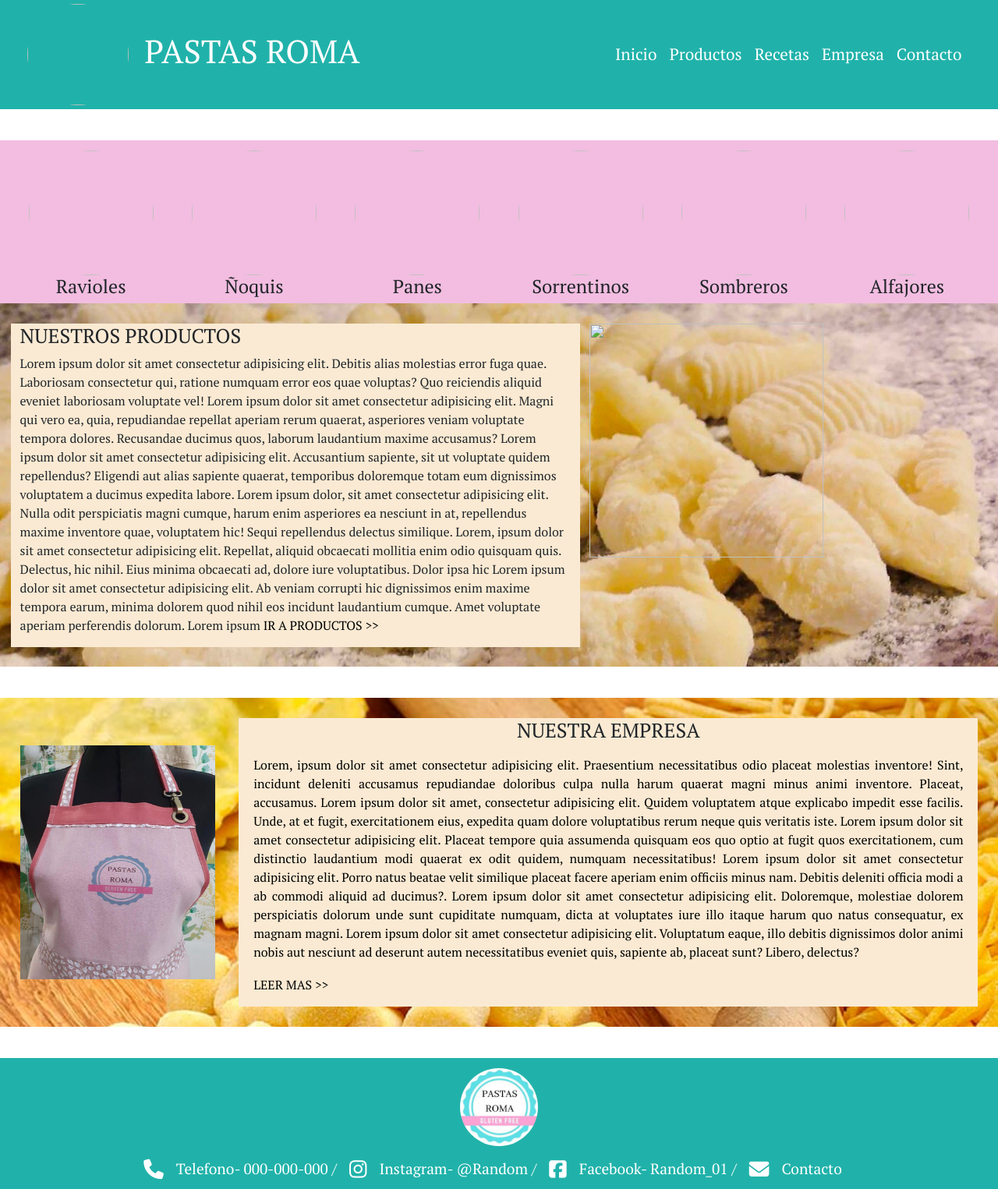
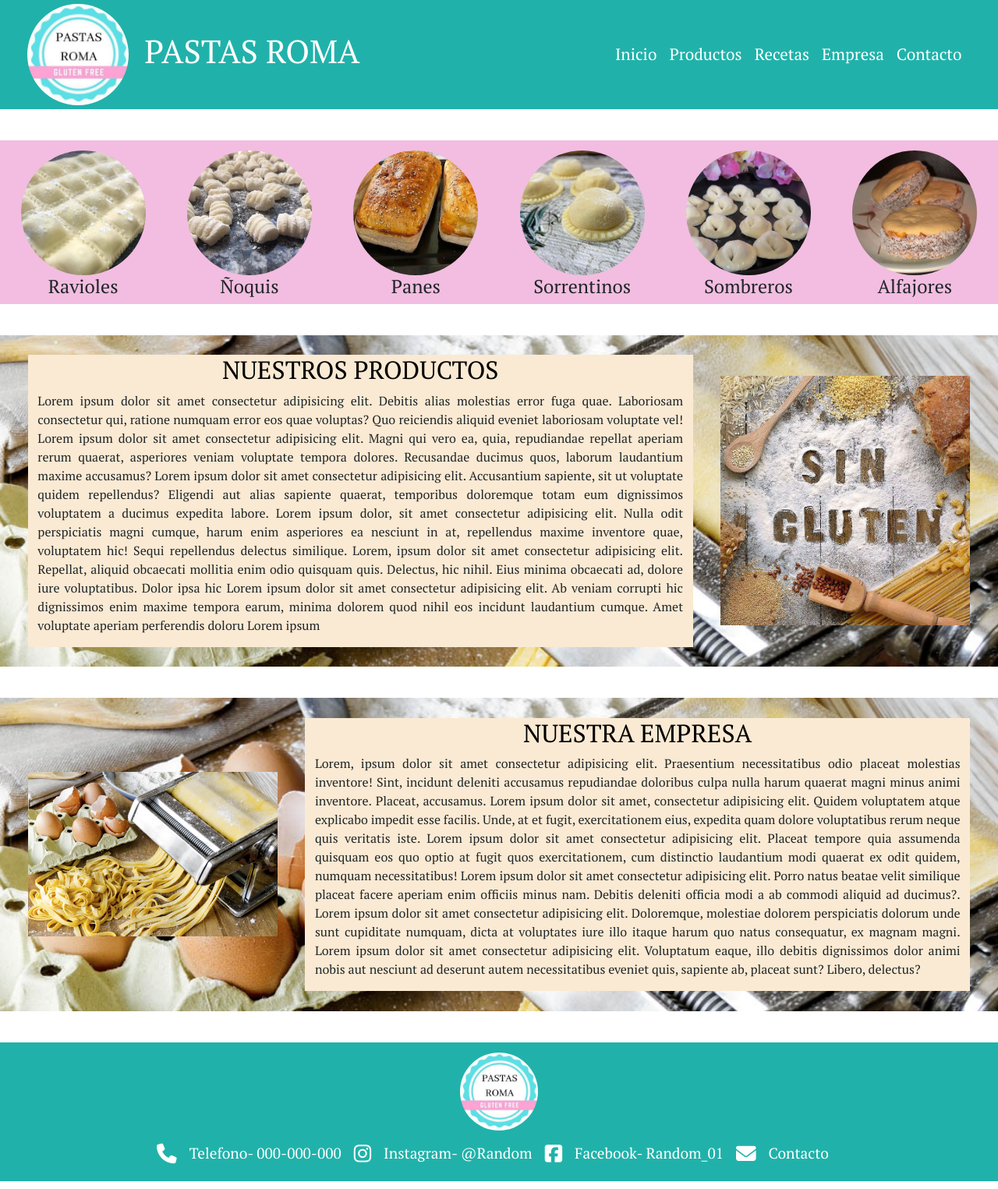
Before and after one commit to Facundo-Alles/proyecto_alles, a plain HTML site: page index.html in a window 1280 px wide. Shown: the whole page at 78% size. Drawn offline with nearby package versions, Linux system fonts and the light colour scheme.

Commit message:
agregando boostrap index

```diff
--- a/css/estilos2.css
+++ b/css/estilos2.css
@@ -12,8 +12,7 @@
     grid-template-rows: auto;
     grid-template-areas: "header"
                          "main"
-                        "footer";
-
+                         "footer";
 }
 
 /*Inicio header*/
@@ -48,6 +47,9 @@
 }
 /*Fin header*/
 
+.main{
+    grid-area: main;
+}
 
 /*Inicio carrusel de productos*/
 .contenedor__carrusel{
@@ -57,104 +59,43 @@
 .carrusel__productos{
     padding-top: 1%;
 }
+/*Fin carrusel de productos*/
 
-/*Fin carrusel de productos*/
-/*Descripcion de los productos*/
-.productos {
+/*Descripcion de los productos y empresa*/
+.descripcion{
     margin-top: 40px;
-    background-image: url(../imagenes/fondonoquis.jpg);
+    padding: 2% 0%;
+    overflow-x: hidden;
+}
+
+.descripcion__imagen{
+    width: 100%;
+    height: 100%;
+}
+.descripcion__texto{
+    background-color: #FAEAD3;
+    text-align: justify;
+    padding: 0% 1%;
+}
+.descripcion__titulo__link{
+    text-decoration: none;
+    color: black;
+}
+/*Modificativos*/
+.fondo__productos{
+    background-image: url(../imagenes/fondoempresa.jpg);
     background-size: cover;
     background-attachment: fixed;
-    padding: 2%;
 }
-
-.productos__descripcion {
-    background-color: #FAEAD3;
-}
-
-.productos__descripcion__titulo {
-    font-size: 1.6rem;
-}
-
-.l {
-    font-size: 1rem;
-}
-
-.productos__descripcion__link {
-    text-decoration: none;
-    color: black;
-    padding-top: 2%;
-}
-
-.productos__imagen {
-    display: flex;
-    align-items: center;
-    justify-content: center;
-    flex-direction: column;
-}
-
-.productos__imagen__imagen {
-    height: 300px;
-    width: 300px;
-}
-
-/*Fin descripcion de los productos*/
-/*Inicio descripcion de la empresa*/
-.empresa {
-    display: flex;
-    flex-direction: row;
-    margin-top: 40px;
-    width: 100%;
-    height: auto;
-    justify-content: space-between;
-    background-image: url(../imagenes/fondoempresa2.jpg);
+.fondo__empresa{
+    background-image: url(../imagenes/fondoempresa.jpg);
     background-size: cover;
     background-attachment: fixed;
-    padding: 2%;
 }
+/*Fin descripcion de los productos y empresa*/
 
-.empresa__imagen {
-    display: flex;
-    align-items: center;
-    justify-content: center;
-    flex-direction: column;
-}
 
-.empresa__imagen__imagen {
-    height: 300px;
-    width: 250px;
-}
 
-.empresa__descripcion {
-    display: flex;
-    flex-direction: column;
-    align-items: center;
-    justify-content: center;
-    background-color: #FAEAD3;
-    margin-left: 2.5%;
-}
-
-.empresa__descripcion__titulo {
-    font-size: 1.6rem;
-}
-
-.empresa__descripcion__texto {
-    display: flex;
-    flex-direction: column;
-    margin-top: 1%;
-    text-align: justify;
-    padding: 0% 2%;
-    color: black;
-    font-size: 1rem;
-}
-
-.empresa__descripcion__link {
-    text-decoration: none;
-    color: black;
-    padding-top: 2%;
-}
-
-/*Fin descripcion de la empresa*/
 /*inicio footer*/
 .footer {
     grid-area: footer;
--- a/index.html
+++ b/index.html
@@ -20,72 +20,72 @@
 
   <div class="container__grid">
 
-    <header class=".container-fluid header d-flex justify-content-between align-items-center sticky-top">
+    <header class="header d-flex justify-content-between align-items-center sticky-top">
       <div class="animate__animated animate__zoomIn d-flex">
-        <a class="navbar-brand d-flex align-items-center header__logo" href="../proyecto/index.html">
-          <img src="../proyecto/imagenes/logo.jpeg" alt="" class="header__logo__imagen">
+        <a class="navbar-brand d-flex align-items-center header__logo" href="index.html">
+          <img src="./imagenes/logo.jpeg" alt="" class="header__logo__imagen">
           <h1 class="header__logo__titulo">Pastas Roma</h1>
         </a>
       </div>
       <nav class="navbar navbar-expand-lg navbar-light animate__animated animate__zoomIn header__nav">
         <ul class="navbar-nav d-flex align-items-center">
           <li class="nav-item">
-            <a class="nav-link text-white" href="../proyecto/index.html">Inicio</a>
+            <a class="nav-link text-white" href="index.html">Inicio</a>
           </li>
           <li class="nav-item">
-            <a class="nav-link text-white" href="../proyecto/paginas/productos.html">Productos</a>
+            <a class="nav-link text-white" href="./paginas/productos.html">Productos</a>
           </li>
           <li class="nav-item">
-            <a class="nav-link text-white" href="../proyecto/paginas/recetas.html">Recetas</a>
+            <a class="nav-link text-white" href="./paginas/recetas.html">Recetas</a>
           </li>
           <li class="nav-item">
-            <a class="nav-link text-white" href="../proyecto/paginas/empresa.html">Empresa</a>
+            <a class="nav-link text-white" href="./paginas/empresa.html">Empresa</a>
           </li>
           <li class="nav-item">
-            <a class="nav-link text-white" href="../proyecto/paginas/contacto.html">Contacto</a>
+            <a class="nav-link text-white" href="./paginas/contacto.html">Contacto</a>
           </li>
         </ul>
       </nav>
     </header>
 
-    <main>
+    <main class="main">
 
       <!-- Inicio carrusel de productos -->
-      <div class="container-fluid contenedor__carrusel">
+      <div class="contenedor__carrusel">
         <div class="d-flex justify-content-around carrusel__productos">
           <div class="d-flex flex-column align-items-center">
-            <img class="rounded-circle" width="160" height="160" src="../proyecto/imagenes/ravioles.jpeg">
-            <h4>Ravioles</h2>
+            <img class="rounded-circle" width="160" height="160" src="./imagenes/ravioles.jpeg">
+            <h4>Ravioles</h4>
           </div>
           <div class="d-flex flex-column align-items-center">
-            <img class="rounded-circle" width="160" height="160" src="../proyecto/imagenes/noquis.jpeg">
-            <h4>Ñoquis</h2>
+            <img class="rounded-circle" width="160" height="160" src="./imagenes/noquis.jpeg">
+            <h4>Ñoquis</h4>
           </div>
           <div class="d-flex flex-column align-items-center">
-            <img class="rounded-circle" width="160" height="160" src="../proyecto/imagenes/panes.jpeg">
-            <h4>Panes</h2>
+            <img class="rounded-circle" width="160" height="160" src="./imagenes/panes.jpeg">
+            <h4>Panes</h4>
           </div>
           <div class="d-flex flex-column align-items-center">
-            <img class="rounded-circle" width="160" height="160" src="../proyecto/imagenes/sorrentinos2.jpeg">
-            <h4>Sorrentinos</h2>
+            <img class="rounded-circle" width="160" height="160" src="./imagenes/sorrentinos2.jpeg">
+            <h4>Sorrentinos</h4>
           </div>
           <div class="d-flex flex-column align-items-center">
-            <img class="rounded-circle" width="160" height="160" src="../proyecto/imagenes/sombreros.jpeg">
-            <h4>Sombreros</h2>
+            <img class="rounded-circle" width="160" height="160" src="./imagenes/sombreros.jpeg">
+            <h4>Sombreros</h4>
           </div>
           <div class="d-flex flex-column align-items-center">
-            <img class="rounded-circle" width="160" height="160" src="../proyecto/imagenes/alfajores.jpeg">
-            <h4>Alfajores</h2>
+            <img class="rounded-circle" width="160" height="160" src="./imagenes/alfajores.jpeg">
+            <h4>Alfajores</h4>
           </div>
         </div>
       </div>
       <!-- Fin carrusel de productos -->
 
-      <!-- Descripcion de los productos -->
-      <div class="row productos justify-content-between">
-        <div class="col-7 productos__descripcion">
-          <h2 class="featurette-heading productos__descripcion__titulo">NUESTROS PRODUCTOS</h2>
-          <p class="lead text-justify fs-6">Lorem ipsum dolor sit amet consectetur adipisicing elit. Debitis
+      <!-- Inicio descripcion de los productos -->
+      <div class="descripcion fondo__productos d-flex justify-content-evenly align-items-center">
+        <div class="col-8 d-flex flex-column align-items-center descripcion__texto">
+          <a class="descripcion__titulo__link" href="./paginas/productos.html"><h2 class="">NUESTROS PRODUCTOS</h2></a>
+          <p class="">Lorem ipsum dolor sit amet consectetur adipisicing elit. Debitis
             alias
             molestias error fuga quae.
             Laboriosam consectetur qui, ratione numquam error eos quae voluptas? Quo reiciendis aliquid eveniet
@@ -102,27 +102,26 @@
             Lorem
             ipsum dolor sit amet consectetur adipisicing elit. Ab veniam corrupti hic dignissimos enim maxime tempora
             earum, minima dolorem quod nihil eos incidunt laudantium cumque. Amet voluptate aperiam perferendis
-            dolorum.
-            Lorem ipsum
-            <a class="productos__descripcion__link" href="./paginas/productos.html"> IR A PRODUCTOS >> </a>
+            doloru Lorem ipsum
           </p>
         </div>
-        <div class="col-5">
-          <img class="productos__imagen__imagen" src="../proyecto/imagenes/empresa3.jpeg">
+        <div class="col-3">
+          <a href="./paginas/empresa.html"><img class="descripcion__imagen" src="./imagenes/empresa3.jpeg"
+              alt="fotoempresa" /></a>
         </div>
       </div>
-      <!-- Fin de seccion productos -->
+      <!-- Fin de descrpcion productos -->
 
 
-      <!-- Inicio seccion de empresa -->
-      <section class="empresa">
-        <div class="empresa__imagen" data-aos="fade-right">
-          <a href="./paginas/empresa.html"><img class="empresa__imagen__imagen" src="imagenes/fotoempresa.jpeg"
+      <!-- Inicio descripcion de empresa -->
+      <div class="descripcion fondo__empresa d-flex justify-content-evenly align-items-center">
+        <div class="col-3 cont">
+          <a href="./paginas/empresa.html"><img class="descripcion__imagen" src="./imagenes/fondoempresa.jpg"
               alt="fotoempresa" /></a>
         </div>
-        <div class="empresa__descripcion" data-aos="fade-left">
-          <h2 class="empresa__descripcion__titulo"> NUESTRA EMPRESA <br></h2>
-          <p class="empresa__descripcion__texto">Lorem, ipsum dolor sit amet consectetur adipisicing elit. Praesentium
+        <div class="col-8 d-flex flex-column align-items-center descripcion__texto" >
+          <a class="descripcion__titulo__link" href="./paginas/productos.html"><h2 class=""> NUESTRA EMPRESA</h2></a>
+          <p class="">Lorem, ipsum dolor sit amet consectetur adipisicing elit. Praesentium
             necessitatibus odio
             placeat
             molestias inventore! Sint, incidunt deleniti accusamus repudiandae doloribus culpa nulla harum
@@ -139,11 +138,10 @@
             consequatur, ex magnam magni. Lorem ipsum dolor sit amet consectetur adipisicing elit. Voluptatum eaque,
             illo debitis dignissimos dolor animi nobis aut nesciunt ad deserunt autem necessitatibus eveniet quis,
             sapiente ab, placeat sunt? Libero, delectus?
-            <a class="empresa__descripcion__link" href="./paginas/empresa.html"> LEER MAS >> </a>
           </p>
         </div>
-      </section>
-      <!-- Fin seccion de empresa -->
+      </div>
+      <!-- Fin descripcion de empresa -->
 
     </main>
 
@@ -153,22 +151,22 @@
       <ul class="nav justify-content-center d-flex align-items-center footer__datos">
         <li class="nav-item d-flex align-items-center">
           <i class="icono text-white fa-solid fa-phone"></i>
-          <a class="nav-link footer__datos__p text-white" href="../proyecto/paginas/contacto.html">Telefono- 000-000-000
-            /</a>
+          <a class="nav-link footer__datos__p text-white" href="./paginas/contacto.html">Telefono- 000-000-000
+            </a>
         </li>
         <li class="nav-item d-flex align-items-center">
           <i class="icono text-white fa-brands fa-instagram"></i>
-          <a class="nav-link footer__datos__p text-white" href="../proyecto/paginas/contacto.html">Instagram- @Random
-            /</a>
+          <a class="nav-link footer__datos__p text-white" href="./paginas/contacto.html">Instagram- @Random
+            </a>
         </li>
         <li class="nav-item d-flex align-items-center">
           <i class="icono text-white fa-brands fa-square-facebook"></i>
-          <a class="nav-link footer__datos__p text-white" href="../proyecto/paginas/contacto.html">Facebook- Random_01
-            /</a>
+          <a class="nav-link footer__datos__p text-white" href="./paginas/contacto.html">Facebook- Random_01
+            </a>
         </li>
         <li class="nav-item d-flex align-items-center">
           <i class="icono text-white fa-solid fa-envelope"></i>
-          <a class="nav-link footer__datos__p text-white" href="../proyecto/paginas/contacto.html">Contacto</a>
+          <a class="nav-link footer__datos__p text-white" href="./paginas/contacto.html">Contacto</a>
         </li>
       </ul>
     </footer>
```
